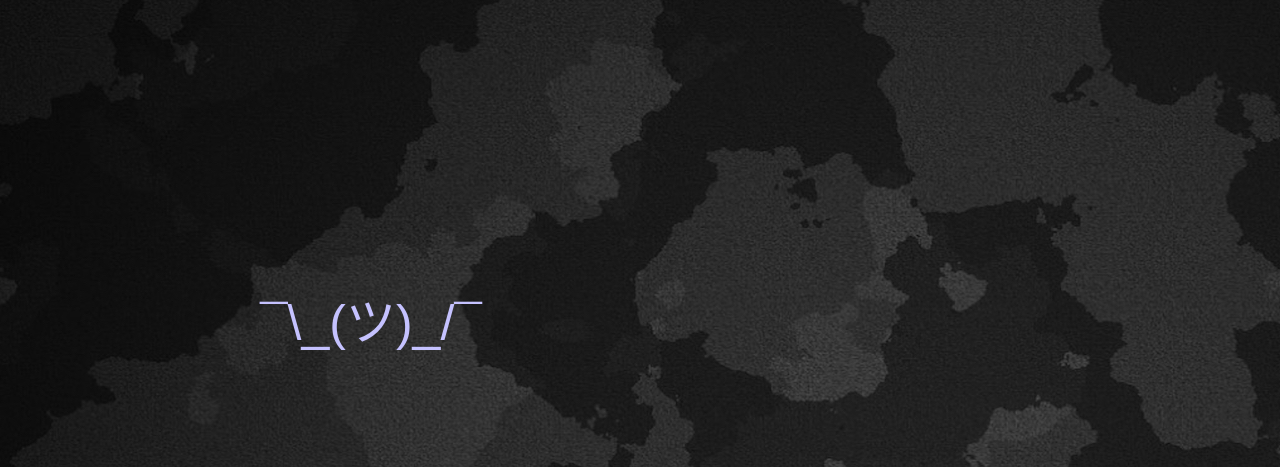
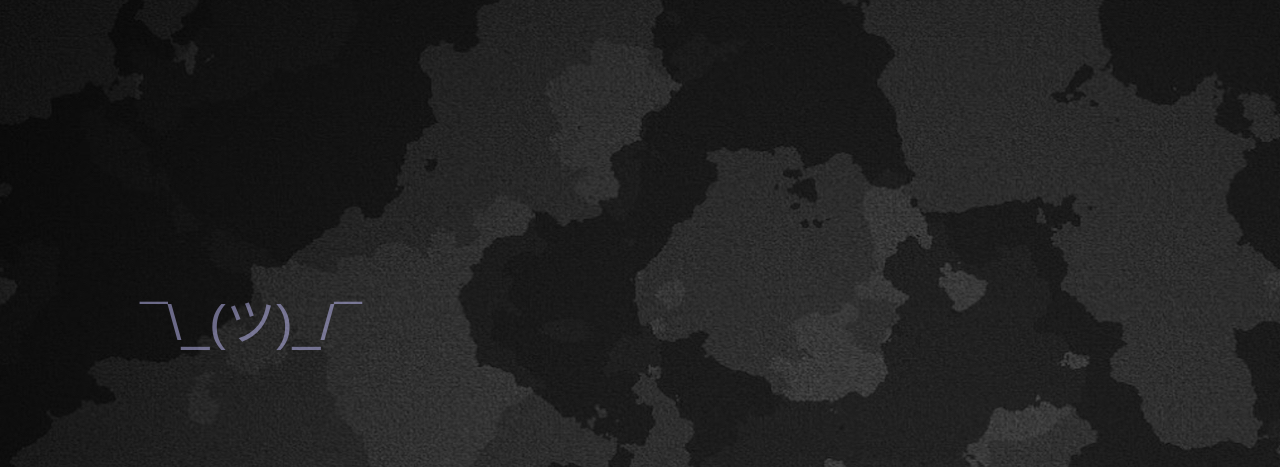
Before and after one commit to ezizovb/cv, a plain HTML site: page index3.html in a window 1280 px wide. Shown: the part 313-780 px from the top of the page. Drawn offline with Linux system fonts and the light colour scheme.

Commit message:
Add files via upload

```diff
--- a/styles3.css
+++ b/styles3.css
@@ -81,6 +81,7 @@ body{
     font-family: sans-serif;
     font-size: 50px;
     color:#C5C2FF;
-    margin-left: 220px;
+    margin-left: 100px;
     margin-top: 300px;
+    opacity: 0.5;
 }
```
